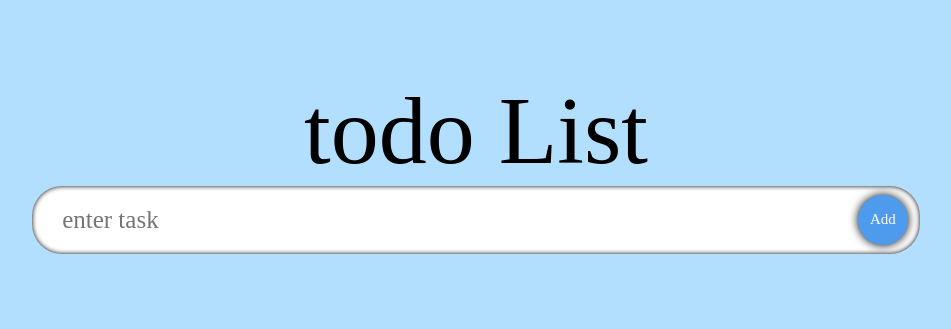
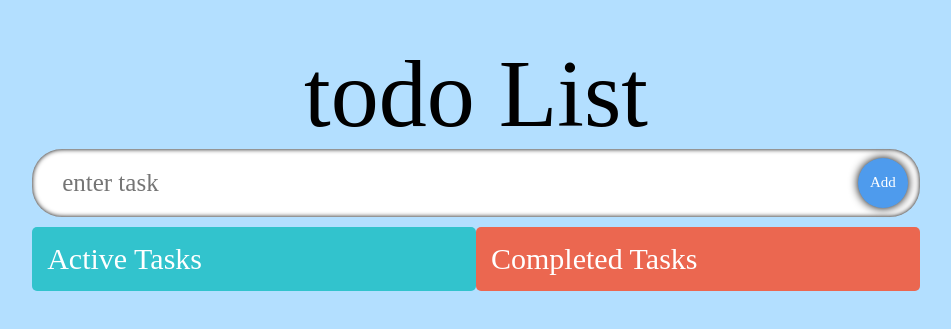
Before and after one commit to smarzism/todolist-typescript-react, a React (Create React App) app in the folder todolist/: page / in a window 1280 px wide. Shown: the part 255-584 px from the top of the page, without its empty margins (164-1115 px from the left). Built offline with nearby package versions, Linux system fonts and the light colour scheme; a web font is replaced by a local one.

Commit message:
not workin dnd

```diff
--- a/todolist/package.json
+++ b/todolist/package.json
@@ -9,8 +9,10 @@
     "@types/jest": "^27.4.1",
     "@types/node": "^16.11.27",
     "@types/react": "^18.0.5",
+    "@types/react-beautiful-dnd": "^13.1.2",
     "@types/react-dom": "^18.0.1",
     "react": "^18.0.0",
+    "react-beautiful-dnd": "^13.1.0",
     "react-dom": "^18.0.0",
     "react-icons": "^4.3.1",
     "react-scripts": "5.0.1",
--- a/todolist/src/App.tsx
+++ b/todolist/src/App.tsx
@@ -1,22 +1,70 @@
 import "./App.css"
 import React, { useState } from "react"
+import { DragDropContext, DropResult } from "react-beautiful-dnd"
 import InputField from "./components/InputField"
 import { Todo } from "./model"
-import TodoList from "./components/TodoList"
+import TodoList from "./components/MyTodoList"
 const App: React.FC = () => {
   const [todo, setTodo] = useState<string>("")
   const [todos, setTodos] = useState<Todo[]>([])
+  const [completedTodos, setCompletedTodos] = useState<Todo[]>([])
   const handleAdd = (e: React.FormEvent) => {
     e.preventDefault()
     todo && setTodos([...todos, { id: Date.now(), todo: todo, isDone: false }])
     setTodo("")
   }
+  const onDragEnd = (result: DropResult) => {
+    const { destination, source } = result
+
+    console.log(result)
+
+    if (!destination) {
+      return
+    }
+
+    if (
+      destination.droppableId === source.droppableId &&
+      destination.index === source.index
+    ) {
+      return
+    }
+
+    let add
+    let active = todos
+    let complete = completedTodos
+    // Source Logic
+    if (source.droppableId === "TodosList") {
+      add = active[source.index]
+      active.splice(source.index, 1)
+    } else {
+      add = complete[source.index]
+      complete.splice(source.index, 1)
+    }
+
+    // Destination Logic
+    if (destination.droppableId === "TodosList") {
+      active.splice(destination.index, 0, add)
+    } else {
+      complete.splice(destination.index, 0, add)
+    }
+
+    setCompletedTodos(complete)
+    setTodos(active)
+  }
+
   return (
-    <div className="App">
-      <span className="header">todo List</span>
-      <InputField todo={todo} setTodo={setTodo} handleAdd={handleAdd} />
-      <TodoList todos={todos} setTodos={setTodos} />
-    </div>
+    <DragDropContext onDragEnd={onDragEnd}>
+      <div className="App">
+        <span className="header">todo List</span>
+        <InputField todo={todo} setTodo={setTodo} handleAdd={handleAdd} />
+        <TodoList
+          todos={todos}
+          setTodos={setTodos}
+          completedTodos={completedTodos}
+          setCompletedTodos={setCompletedTodos}
+        />
+      </div>
+    </DragDropContext>
   )
 }
 
--- /dev/null
+++ b/todolist/src/components/MyTodoList.tsx
@@ -0,0 +1,65 @@
+import React from "react"
+import { Droppable } from "react-beautiful-dnd"
+import { Todo } from "../model"
+import SingleTodo from "./SingleTodo"
+import "./styles.css"
+interface todoListPropsType {
+  todos: Todo[]
+  setTodos: React.Dispatch<React.SetStateAction<Todo[]>>
+  completedTodos: Todo[]
+  setCompletedTodos: React.Dispatch<React.SetStateAction<Todo[]>>
+}
+const TodoList = ({
+  todos,
+  setTodos,
+  completedTodos,
+  setCompletedTodos,
+}: todoListPropsType) => {
+  console.log("hi")
+  return (
+    <div className="container">
+      <Droppable droppableId="TodoList">
+        {(provided) => (
+          <div
+            className="todos"
+            ref={provided.innerRef}
+            {...provided.droppableProps}
+          >
+            <span className="todos__heading">Active Tasks</span>
+            {todos.map((t, i) => (
+              <SingleTodo
+                index={i}
+                todo={t}
+                todos={todos}
+                setTodos={setTodos}
+              />
+            ))}
+            {provided.placeholder}
+          </div>
+        )}
+      </Droppable>
+      <Droppable droppableId="TodoRemove">
+        {(provided) => (
+          <div
+            className="todos remove"
+            ref={provided.innerRef}
+            {...provided.droppableProps}
+          >
+            <span className="todos__heading">Completed Tasks</span>
+            {completedTodos.map((t, i) => (
+              <SingleTodo
+                index={i}
+                todo={t}
+                todos={completedTodos}
+                setTodos={setCompletedTodos}
+              />
+            ))}
+            {provided.placeholder}
+          </div>
+        )}
+      </Droppable>
+    </div>
+  )
+}
+
+export default TodoList
--- a/todolist/src/components/SingleTodo.tsx
+++ b/todolist/src/components/SingleTodo.tsx
@@ -4,22 +4,19 @@
 import { GrLinkNext } from "react-icons/gr"
 import { Todo } from "../model"
 import "./styles.css"
+import { Draggable } from "react-beautiful-dnd"
 interface singleTodoPropsType {
+  index: number
   todo: Todo
   todos: Todo[]
   setTodos: React.Dispatch<React.SetStateAction<Todo[]>>
 }
 
-const SingleTodo = ({ todo, todos, setTodos }: singleTodoPropsType) => {
+const SingleTodo = ({ index, todo, todos, setTodos }: singleTodoPropsType) => {
   const [editMode, setEditMode] = useState<boolean>(false)
   const [edit, setEdit] = useState<string>("")
 
   const inputRef = useRef<HTMLInputElement>(null)
-
-  // const [state, dispatch] = useReducer<React.ReducerWithoutAction>(
-  //   todoReducer,
-  //   todos
-  // )
 
   const handleEdit = (e: React.FormEvent, id: number) => {
     e.preventDefault()
@@ -31,7 +28,14 @@
   }, [editMode])
 
   return (
-    <form className="todos__single">
+    <Draggable index={index} draggableId={todo.id.toString()}>
+      {(provided) => (
+        <form
+          className="todos__single"
+          {...provided.draggableProps}
+          {...provided.dragHandleProps}
+          ref={provided.innerRef}
+        >
           {editMode ? (
             <>
               <input
@@ -54,7 +58,9 @@
                 <span className="icon">
                   <AiFillEdit onClick={() => setEditMode(true)} />
                   <AiFillDelete
-                onClick={() => setTodos(todos.filter((t) => t.id !== todo.id))}
+                    onClick={() =>
+                      setTodos(todos.filter((t) => t.id !== todo.id))
+                    }
                   />
                   {todo.isDone ? (
                     <AiOutlineUndo
@@ -82,6 +88,8 @@
             </>
           )}
         </form>
+      )}
+    </Draggable>
   )
 }
 
--- a/todolist/src/components/todoList.tsx
+++ /dev/null
@@ -1,18 +0,0 @@
-import React from "react"
-import { Todo } from "../model"
-import SingleTodo from "./SingleTodo"
-interface todoListPropsType {
-  todos: Todo[]
-  setTodos: React.Dispatch<React.SetStateAction<Todo[]>>
-}
-const TodoList = ({ todos, setTodos }: todoListPropsType) => {
-  return (
-    <div>
-      {todos.map((t) => (
-        <SingleTodo todo={t} todos={todos} setTodos={setTodos} />
-      ))}
-    </div>
-  )
-}
-
-export default TodoList
```
Also changed, not shown: todolist/src/model.ts (+0 -19 lines), 1 other file (tests, documents, lock files or other folders). Lines whose indentation alone changed are shown as unchanged.
